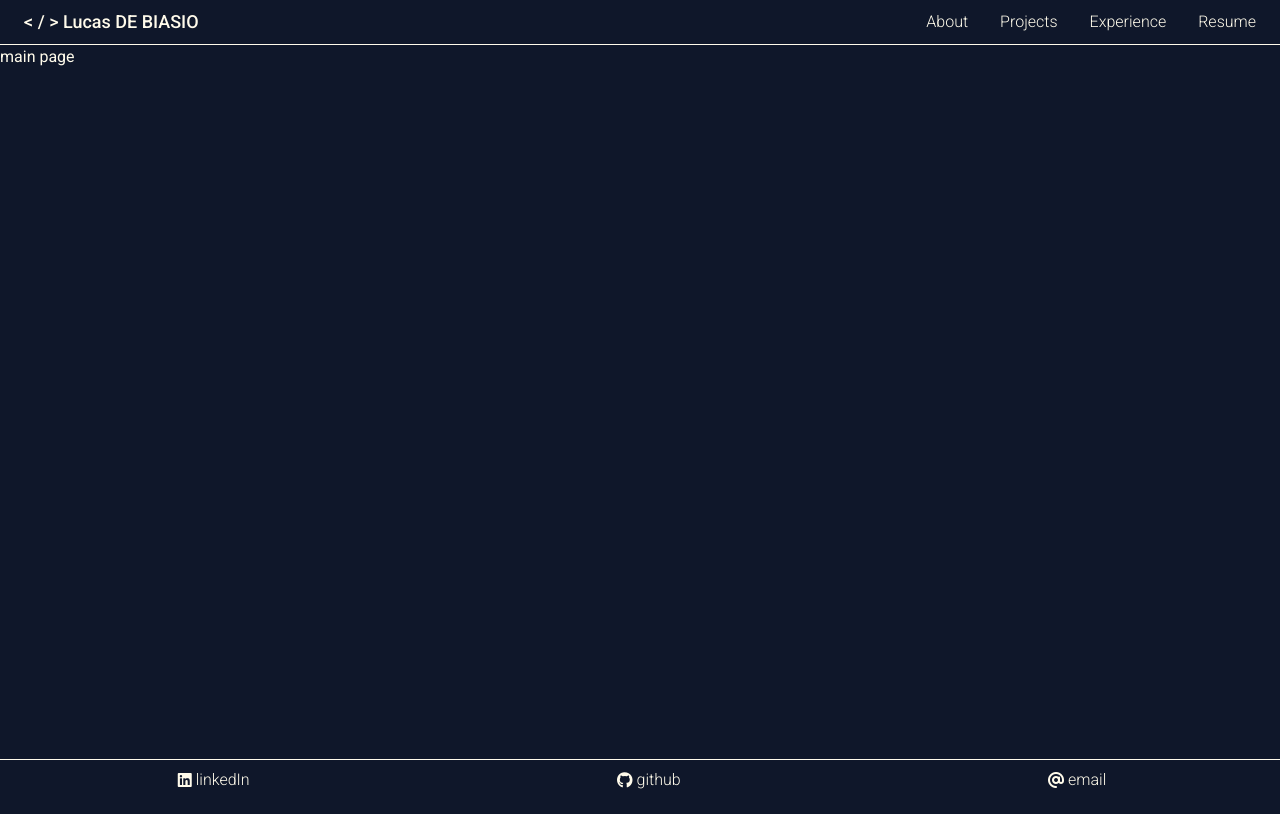
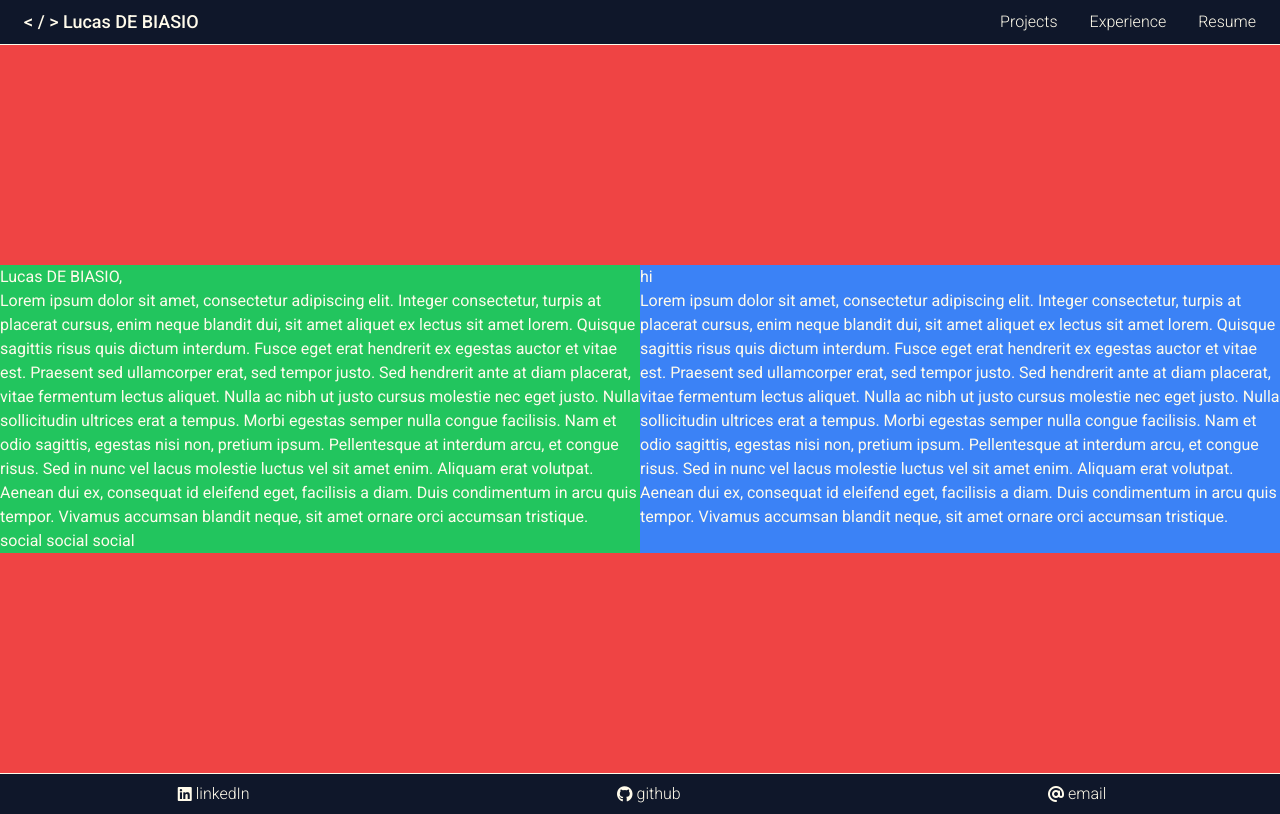
Before and after one commit to LucasDeBiasio/LucasDeBiasio.github.io, a SvelteKit app in the folder sveltePortfolio/: page / in a window 1280 px wide. Built offline with nearby package versions, Linux system fonts and the light colour scheme.

Commit message:
finished the footer, started outlining the main page

```diff
--- a/sveltePortfolio/src/routes/+page.svelte
+++ b/sveltePortfolio/src/routes/+page.svelte
@@ -1 +1,13 @@
-<h1>main page</h1>
+<div class="bg-red-500 flex items-center h-[91vh]">
+    <div class=" flex bg-blue-500">
+        <div class="bg-green-500">
+            <h1 class="font-small text-large Roboto">Lucas <span class="uppercase"> De Biasio</span>,</h1>
+            <p>Lorem ipsum dolor sit amet, consectetur adipiscing elit. Integer consectetur, turpis at placerat cursus, enim neque blandit dui, sit amet aliquet ex lectus sit amet lorem. Quisque sagittis risus quis dictum interdum. Fusce eget erat hendrerit ex egestas auctor et vitae est. Praesent sed ullamcorper erat, sed tempor justo. Sed hendrerit ante at diam placerat, vitae fermentum lectus aliquet. Nulla ac nibh ut justo cursus molestie nec eget justo. Nulla sollicitudin ultrices erat a tempus. Morbi egestas semper nulla congue facilisis. Nam et odio sagittis, egestas nisi non, pretium ipsum. Pellentesque at interdum arcu, et congue risus. Sed in nunc vel lacus molestie luctus vel sit amet enim. Aliquam erat volutpat. Aenean dui ex, consequat id eleifend eget, facilisis a diam. Duis condimentum in arcu quis tempor. Vivamus accumsan blandit neque, sit amet ornare orci accumsan tristique.</p>
+            <h1> social social social</h1>
+        </div>
+        <div>
+            <h1>hi</h1>
+            <p>Lorem ipsum dolor sit amet, consectetur adipiscing elit. Integer consectetur, turpis at placerat cursus, enim neque blandit dui, sit amet aliquet ex lectus sit amet lorem. Quisque sagittis risus quis dictum interdum. Fusce eget erat hendrerit ex egestas auctor et vitae est. Praesent sed ullamcorper erat, sed tempor justo. Sed hendrerit ante at diam placerat, vitae fermentum lectus aliquet. Nulla ac nibh ut justo cursus molestie nec eget justo. Nulla sollicitudin ultrices erat a tempus. Morbi egestas semper nulla congue facilisis. Nam et odio sagittis, egestas nisi non, pretium ipsum. Pellentesque at interdum arcu, et congue risus. Sed in nunc vel lacus molestie luctus vel sit amet enim. Aliquam erat volutpat. Aenean dui ex, consequat id eleifend eget, facilisis a diam. Duis condimentum in arcu quis tempor. Vivamus accumsan blandit neque, sit amet ornare orci accumsan tristique.</p>
+        </div>
+    </div>
+</div>
--- a/sveltePortfolio/src/routes/about/+page.svelte
+++ /dev/null
@@ -1 +0,0 @@
-<h1>about page</h1>
--- a/sveltePortfolio/src/routes/components/Footer.svelte
+++ b/sveltePortfolio/src/routes/components/Footer.svelte
@@ -1,18 +1,22 @@
 <script>
+    let name = 'world';
+    console.log(name);
+
     let socials = [
-        {name: 'linkedIn', link: '', icon: 'fa-brands fa-linkedin'},
+        {name: 'linkedIn', link: 'https://www.linkedin.com/in/lucasdebiasio/', icon: 'fa-brands fa-linkedin'},
         {name: 'github', link: 'https://github.com/LucasDeBiasio', icon: 'fa-brands fa-github'},
-        {name: 'email', link: '', icon: 'fa-solid fa-at'},
+        {name: 'email', link: 'mailto:lucasnoeldeb@gmail.com', icon: 'fa-solid fa-at'},
     ]
+
 </script>
 
 <footer class="py-2 sticky top-[100vh] w-full font-light Roboto sm:flex items-center gap-4 hidden justify-around border border-amber-50 border-b-0 border-l-0 border-r-0 border-t-1">
     {#each socials as social, index}
         <div class="duration-200 px-2 rounded-lg hover:bg-slate-700">
-            <a class="flex flex-row items-center" target = "blank" href={social.link}>
+            <a id="mod" class="flex flex-row items-center" target = "blank" href={social.link}>
                 <i class="{social.icon} px-1"></i>
                 <p>{social.name}</p>
             </a>
         </div>
     {/each}
-    </footer>
+</footer>
--- a/sveltePortfolio/src/routes/components/Header.svelte
+++ b/sveltePortfolio/src/routes/components/Header.svelte
@@ -1,6 +1,5 @@
 <script>
     let tabs = [
-        {name: 'About', link: '/about'},
         {name: 'Projects', link: '/projects'},
         {name: 'Experience', link: '/experience'},
         {name: 'Resume', link: '/resume'},
```
